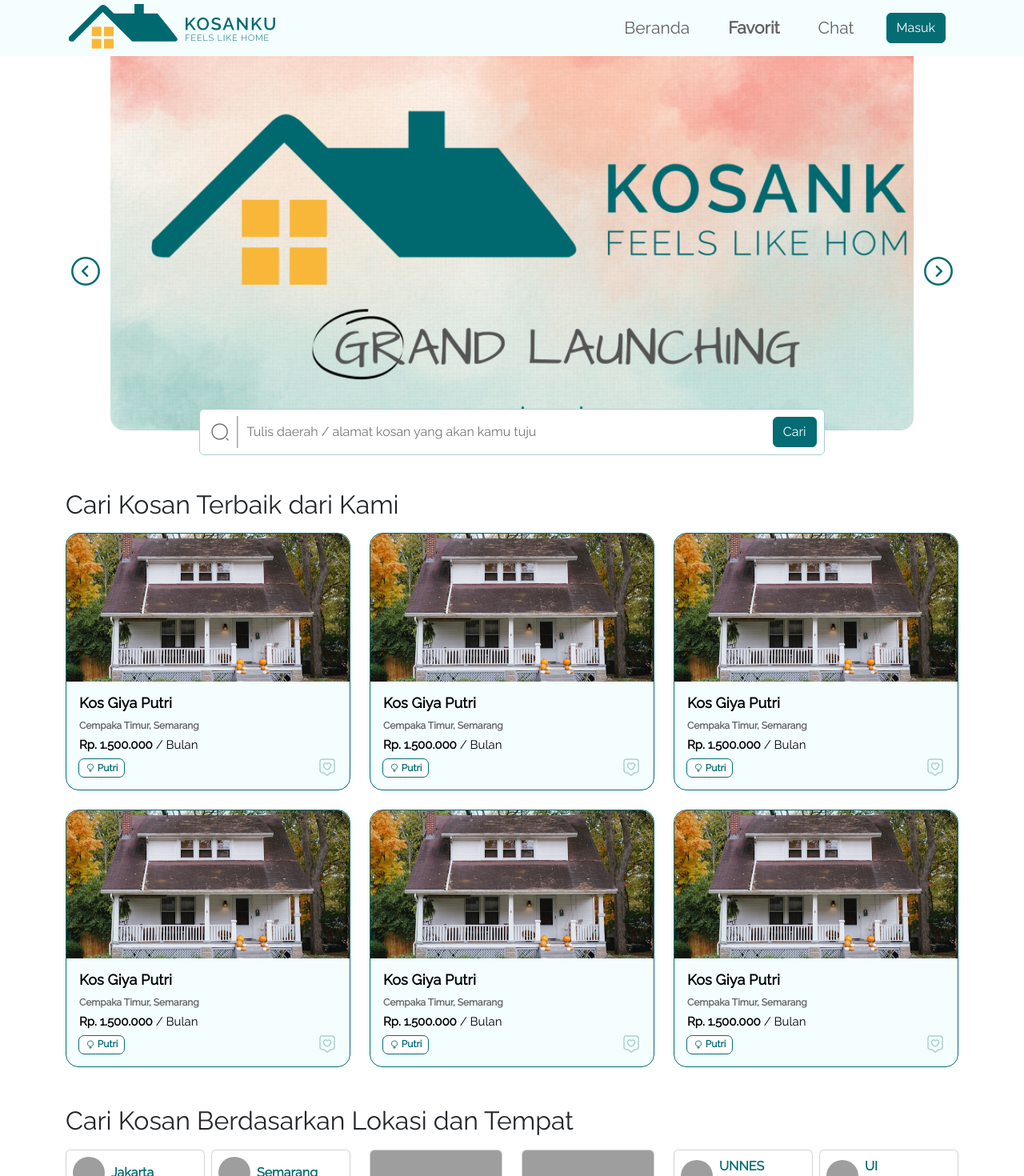
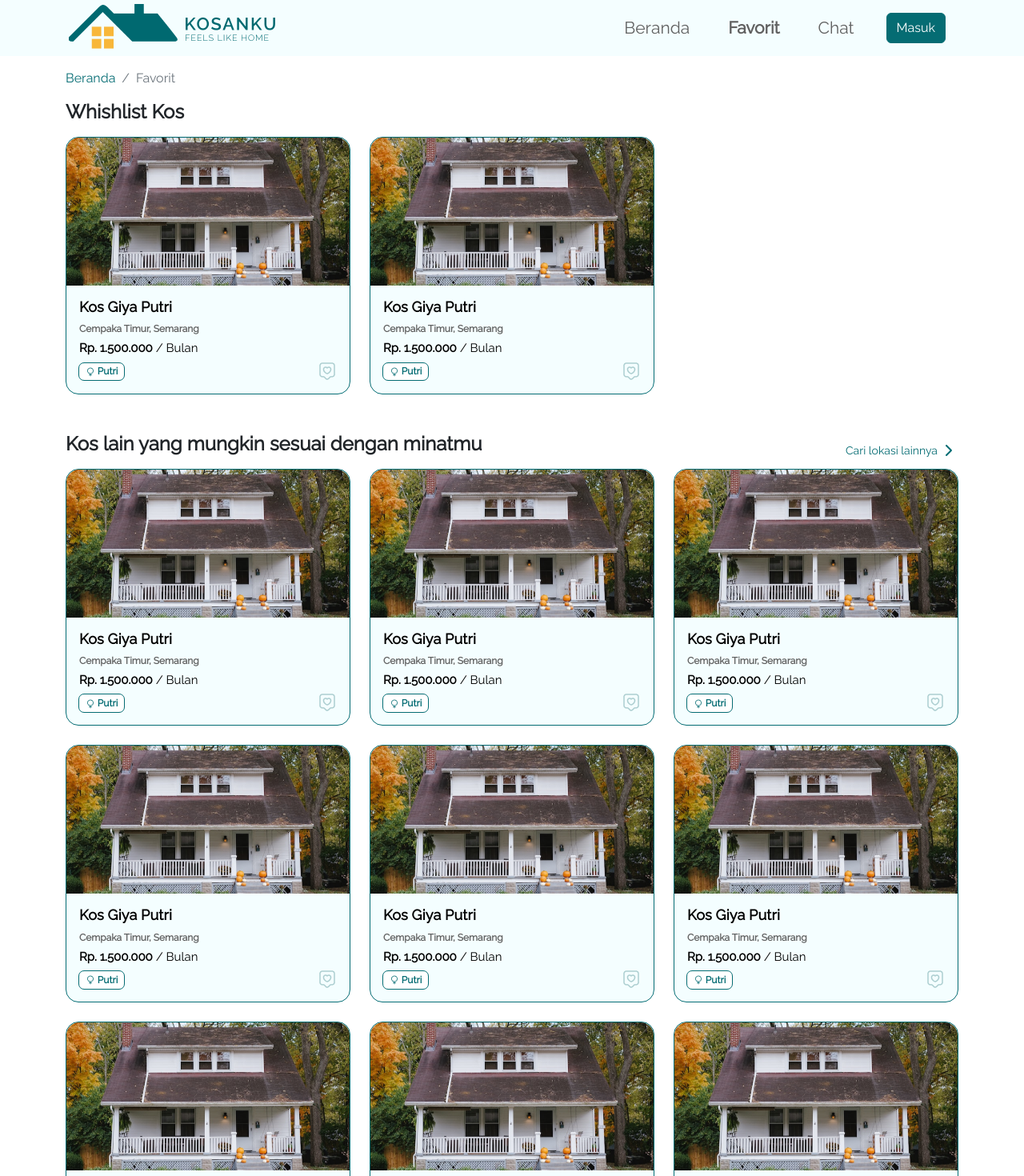
Before and after one commit to synrgy-final-project-team-a/frontend-fsw, a React (Create React App) app: page /favorit in a window 1280 px wide. Shown: the top 1470 px of the page at 80% size. Built offline with nearby package versions, Linux system fonts and the light colour scheme; grey boxes are pictures that could not be loaded.

Commit message:
Pencari/favorite (#63)
* fav page

* favorite page slicing done

---------

Co-authored-by: Rindho Ananta Samat <rindho.ananta@ti.ukdw.ac.id>

```diff
--- /dev/null
+++ b/src/components/recomendationKos.jsx
@@ -0,0 +1,60 @@
+import { Link } from "react-router-dom";
+import React from "react";
+import { Card, Badge, Row, Col } from "react-bootstrap";
+import { FontAwesomeIcon } from "@fortawesome/react-fontawesome";
+import { faChevronRight } from "@fortawesome/free-solid-svg-icons";
+import { library } from "@fortawesome/fontawesome-svg-core";
+library.add(faChevronRight);
+
+export default function recomendationKos() {
+  return (
+    <>
+      <div className="d-flex justify-content-between">
+        <h4 className="mb-3 fw-bold">
+          Kos lain yang mungkin sesuai dengan minatmu
+        </h4>
+        <a
+          href="/"
+          className="text-decoration-none d-flex justify-content-between align-items-center"
+        >
+          <small>Cari lokasi lainnya</small>
+          <FontAwesomeIcon icon={faChevronRight} size="1x" className="mx-2" />
+        </a>
+      </div>
+      <Row className="g-4">
+        {[1, 2, 3, 4, 5, 6, 7, 8, 9].map((el) => {
+          return (
+            <Col xs={12} lg={4} key={el}>
+              <Card
+                className="kos-card bg-outline-primary text-decoration-none"
+                as={Link}
+                to="/kos/detail"
+              >
+                <Card.Img variant="top" src="/kos-giya-putri.png" />
+                <Card.Body>
+                  <Card.Title>Kos Giya Putri</Card.Title>
+                  <Card.Text className="kos-location mb-1">
+                    Cempaka Timur, Semarang
+                  </Card.Text>
+                  <Card.Text className="kos-price mb-1">
+                    <span className="fw-bold">Rp. 1.500.000</span> / Bulan
+                  </Card.Text>
+                  <div className="d-flex justify-content-between">
+                    <div className="tag">
+                      <Badge bg="outline-primary">
+                        <img src="/woman.png" alt="" /> Putri
+                      </Badge>
+                    </div>
+                    <div className="favorite">
+                      <img src="/like.png" alt="..." />
+                    </div>
+                  </div>
+                </Card.Body>
+              </Card>
+            </Col>
+          );
+        })}
+      </Row>
+    </>
+  );
+}
--- /dev/null
+++ b/src/components/whishlist.jsx
@@ -0,0 +1,45 @@
+import React from "react";
+import { Card, Badge, Row, Col } from "react-bootstrap";
+import { Link } from "react-router-dom";
+
+export default function whishlist() {
+	return (
+		<>
+			<h4 className="mb-3 fw-bold">Whishlist Kos</h4>
+			<Row className="g-4">
+				{[1, 2].map((el) => {
+					return (
+						<Col xs={12} lg={4} key={el}>
+							<Card
+								className="kos-card bg-outline-primary text-decoration-none"
+								as={Link}
+								to="/kos/detail"
+							>
+								<Card.Img variant="top" src="/kos-giya-putri.png" />
+								<Card.Body>
+									<Card.Title>Kos Giya Putri</Card.Title>
+									<Card.Text className="kos-location mb-1">
+										Cempaka Timur, Semarang
+									</Card.Text>
+									<Card.Text className="kos-price mb-1">
+										<span className="fw-bold">Rp. 1.500.000</span> / Bulan
+									</Card.Text>
+									<div className="d-flex justify-content-between">
+										<div className="tag">
+											<Badge bg="outline-primary">
+												<img src="/woman.png" alt="" /> Putri
+											</Badge>
+										</div>
+										<div className="favorite">
+											<img src="/like.png" alt="..." />
+										</div>
+									</div>
+								</Card.Body>
+							</Card>
+						</Col>
+					);
+				})}
+			</Row>
+		</>
+	);
+}
--- a/src/pages/admin/authentication/forgetPassword.jsx
+++ b/src/pages/admin/authentication/forgetPassword.jsx
@@ -56,7 +56,6 @@ const ForgetPass = () => {
 		}
 
 		if (isError) {
-			console.log(errorForgot)
 			if (Array.isArray(errorForgot.data)) {
 				errorForgot.data.forEach((el) =>
 					setError({ "alert": { "variant": "danger", "message": el.data.message } })
--- /dev/null
+++ b/src/pages/pencari/favorite/favorite.jsx
@@ -0,0 +1,27 @@
+import React from "react";
+import { Breadcrumb, Container } from "react-bootstrap";
+import Whishlist from "../../../components/whishlist"
+import RecomendationKos from "../../../components/recomendationKos"
+import PencariLayout from "../../../layouts/pencari.layout";
+import { Link } from "react-router-dom";
+
+export default function Favorite() {
+	return (
+		<PencariLayout>
+			<Container className="my-3">
+				<Breadcrumb>
+					<Breadcrumb.Item linkAs={Link} linkProps={{ to: "/", className: "text-decoration-none" }}>
+						Beranda
+					</Breadcrumb.Item>
+					<Breadcrumb.Item active>Favorit</Breadcrumb.Item>
+				</Breadcrumb>
+				<div>
+					<Whishlist />
+				</div>
+				<div className="mt-5">
+					<RecomendationKos />
+				</div>
+			</Container>
+		</PencariLayout>
+	);
+}
--- a/src/routes/pencari.js
+++ b/src/routes/pencari.js
@@ -9,6 +9,7 @@ import PengajuanSewa1 from "../pages/pencari/pengajuanKos/pengajuanSewa1";
 import PengajuanSewa2 from "../pages/pencari/pengajuanKos/pengajuanSewa2";
 import PengajuanSewa3 from "../pages/pencari/pengajuanKos/pengajuanSewa3";
 import PengajuanSewa4 from "../pages/pencari/pengajuanKos/pengajuanSewa4";
+import Favorite from "../pages/pencari/favorite/favorite"
 
 import Pencarian from "../pages/pencari/pencarian";
 import DetailKos from "../pages/pencari/detailKos";
@@ -22,7 +23,7 @@ const PencariRoutes = [
 	{
 		name: "Favorit",
 		path: "/favorit",
-		element: <Landing />,
+		element: <Favorite />,
 	},
 	{
 		name: "Chat",
```
